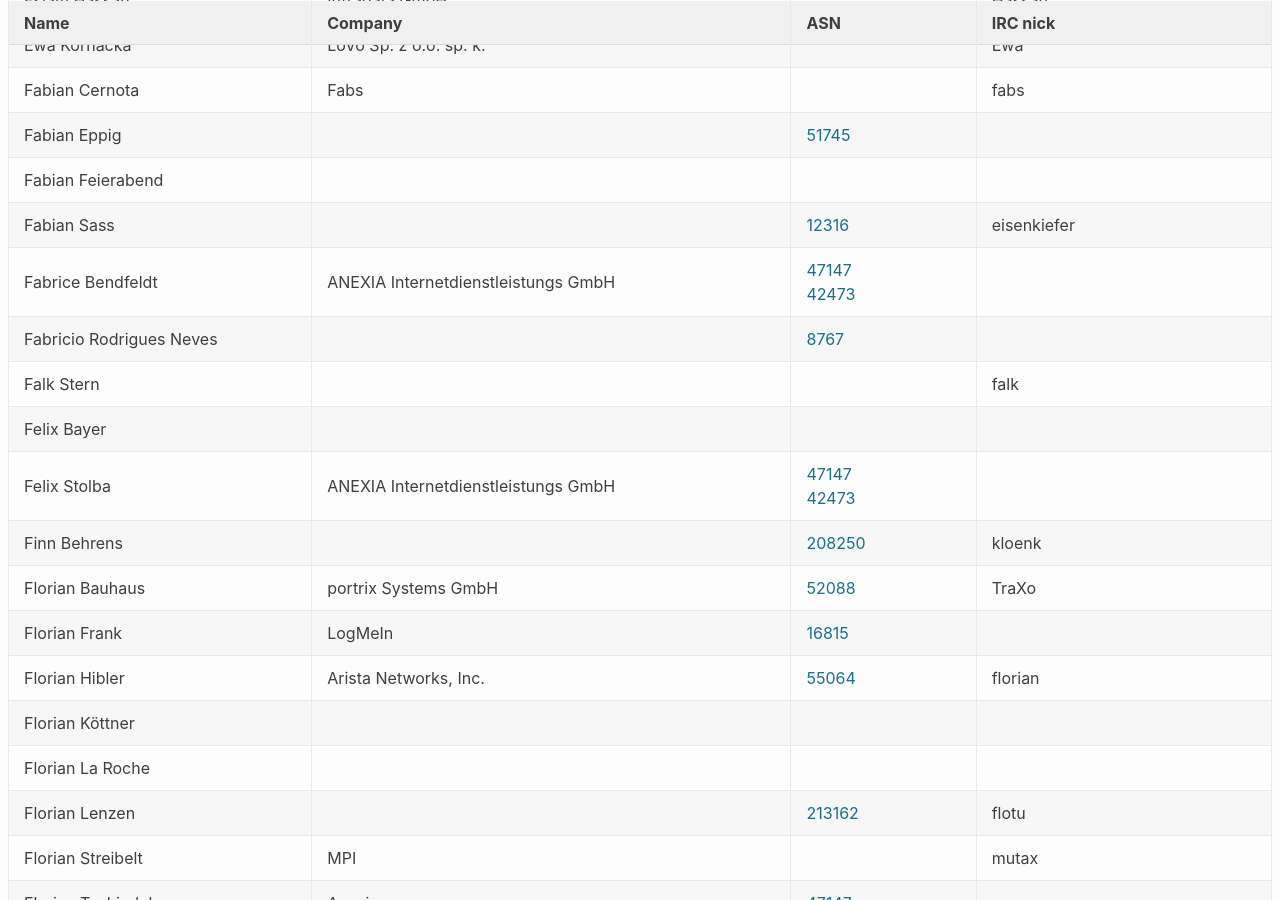
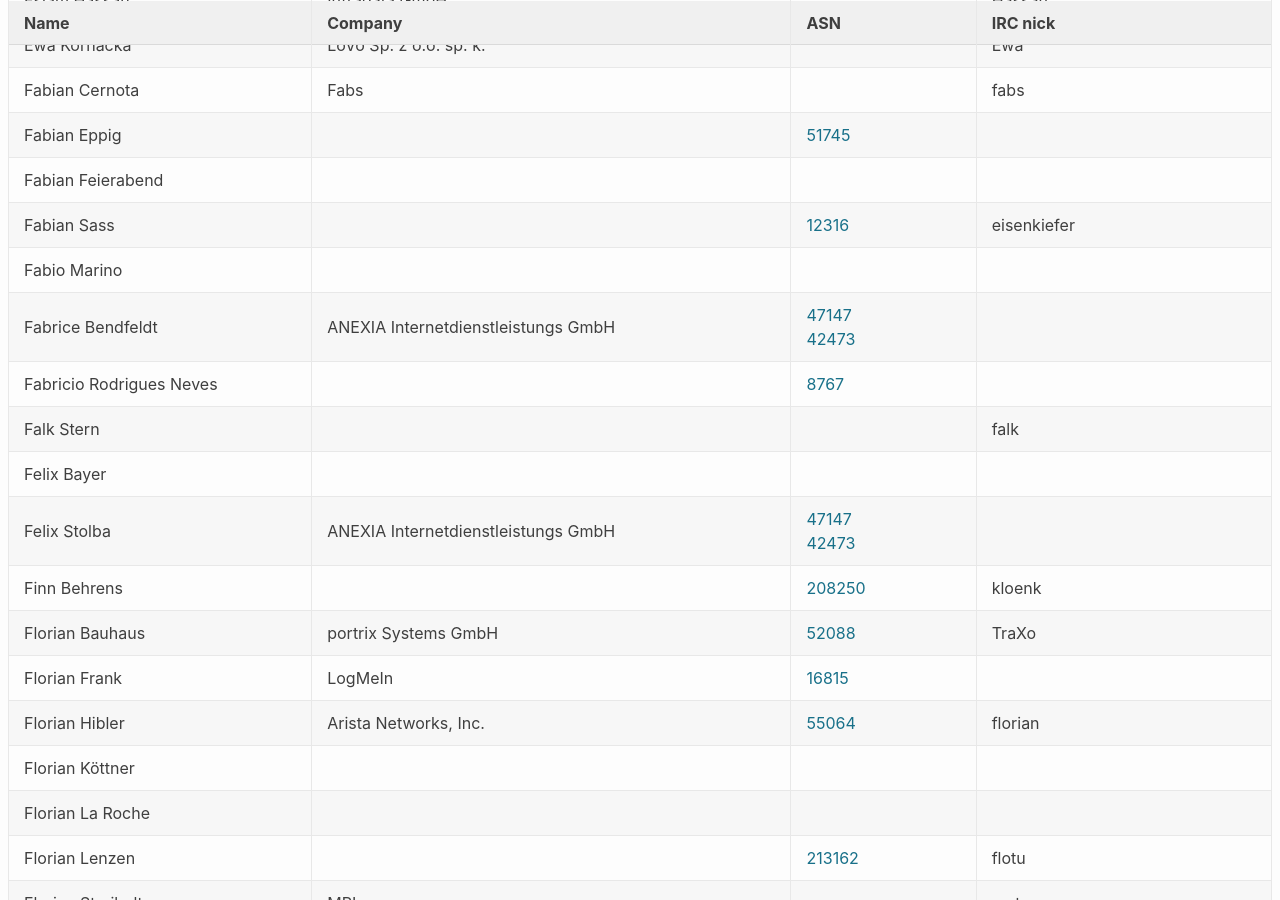
Before and after one commit to denog/pretix-attendeelist, a Jekyll site: the page built from index.markdown, in a window 1280 px wide and 900 px high, scrolled down 6022 px. Built offline with Jekyll 4.4.1, drawn with Linux system fonts in a browser that asks for light colours.

Commit message:
Latest data: Thu Nov  5 15:21:15 UTC 2020

```diff
--- a/_data/attendees.json
+++ b/_data/attendees.json
@@ -762,6 +762,12 @@
     "asn": "12316"
   },
   {
+    "name": "Fabio Marino",
+    "company": null,
+    "irc": null,
+    "asn": null
+  },
+  {
     "name": "Fabrice Bendfeldt",
     "company": "ANEXIA Internetdienstleistungs GmbH",
     "irc": null,
```
